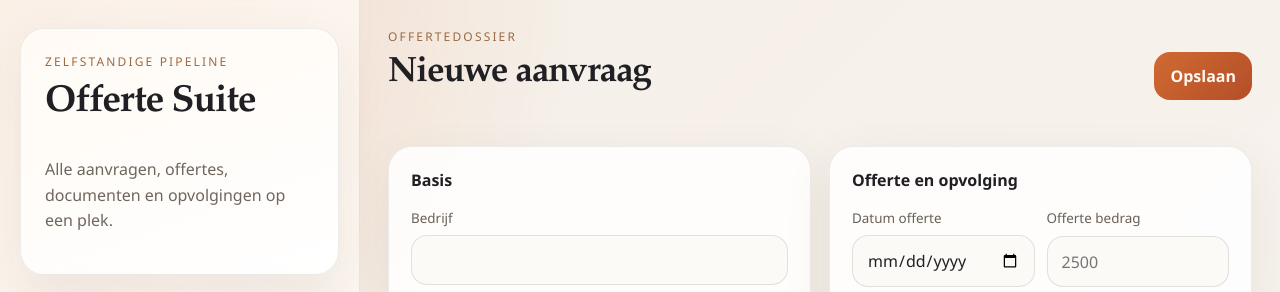
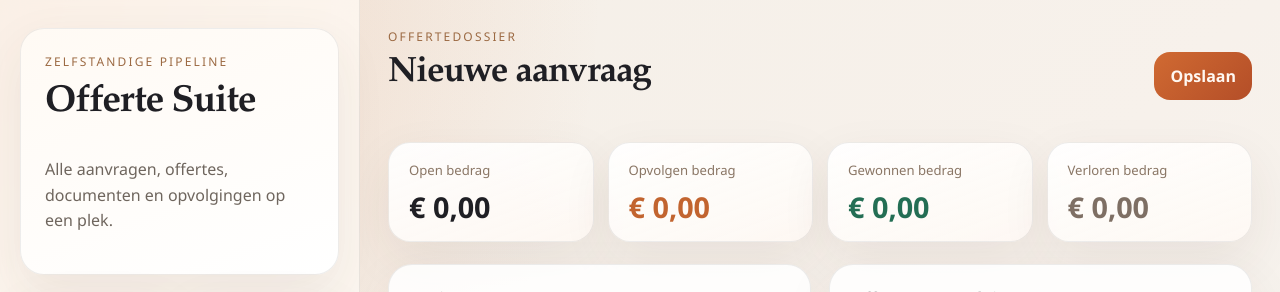
Before and after one commit to jwalphenaar/offerte-suite, a React (Vite) app in the folder web/: page / in a window 1280 px wide. Shown: the top 292 px of the page. Built offline with nearby package versions, Linux system fonts and the light colour scheme; no server answers; the database is empty.

Commit message:
add quote amount dashboard

```diff
--- a/web/src/App.jsx
+++ b/web/src/App.jsx
@@ -70,6 +70,10 @@ function getUrgency(item) {
   if (followUp < today) return 'overdue'
   if ((followUp - today) / 86400000 <= 2) return 'soon'
   return 'planned'
+}
+
+function sumQuoteAmounts(items) {
+  return items.reduce((total, item) => total + (Number(item.quote_amount) || 0), 0)
 }
 
 export default function App() {
@@ -308,6 +312,11 @@ export default function App() {
   const followUpItems = openItems.filter((item) => getUrgency(item) === 'overdue' || getUrgency(item) === 'soon')
   const sentQuotes = items.filter((item) => ['offerte_verstuurd', 'wacht_op_klant', 'opvolgen'].includes(item.status))
   const wonItems = items.filter((item) => item.status === 'gewonnen')
+  const lostItems = items.filter((item) => item.status === 'verloren')
+  const amountOpen = sumQuoteAmounts(openItems)
+  const amountFollowUp = sumQuoteAmounts(items.filter((item) => item.status === 'opvolgen'))
+  const amountWon = sumQuoteAmounts(wonItems)
+  const amountLost = sumQuoteAmounts(lostItems)
 
   return (
     <div className="suite-shell">
@@ -402,6 +411,25 @@ export default function App() {
         </div>
 
         {message ? <div className="feedback-banner">{message}</div> : null}
+
+        <section className="amount-dashboard">
+          <div className="amount-card">
+            <span>Open bedrag</span>
+            <strong>{formatCurrency(amountOpen)}</strong>
+          </div>
+          <div className="amount-card warn">
+            <span>Opvolgen bedrag</span>
+            <strong>{formatCurrency(amountFollowUp)}</strong>
+          </div>
+          <div className="amount-card success">
+            <span>Gewonnen bedrag</span>
+            <strong>{formatCurrency(amountWon)}</strong>
+          </div>
+          <div className="amount-card muted">
+            <span>Verloren bedrag</span>
+            <strong>{formatCurrency(amountLost)}</strong>
+          </div>
+        </section>
 
         <div className="form-grid">
           <section className="panel">
--- a/web/src/app.css
+++ b/web/src/app.css
@@ -165,6 +165,48 @@
 .suite-main {
   padding: 28px;
   overflow: auto;
+}
+
+.amount-dashboard {
+  margin-top: 18px;
+  display: grid;
+  grid-template-columns: repeat(4, minmax(0, 1fr));
+  gap: 14px;
+}
+
+.amount-card {
+  padding: 18px 20px;
+  border-radius: 22px;
+  border: 1px solid rgba(34, 29, 26, 0.08);
+  background:
+    linear-gradient(160deg, rgba(255, 255, 255, 0.92), rgba(255, 249, 244, 0.86));
+  box-shadow: 0 18px 50px rgba(77, 57, 33, 0.08);
+}
+
+.amount-card span {
+  display: block;
+  font-size: 0.82rem;
+  color: #8a7665;
+}
+
+.amount-card strong {
+  display: block;
+  margin-top: 12px;
+  font-size: 1.8rem;
+  line-height: 1.1;
+  font-weight: 700;
+}
+
+.amount-card.warn strong {
+  color: #c2642f;
+}
+
+.amount-card.success strong {
+  color: #236e54;
+}
+
+.amount-card.muted strong {
+  color: #7e6f64;
 }
 
 .main-header h2 {
@@ -353,6 +395,7 @@
     padding: 18px;
   }
 
+  .amount-dashboard,
   .form-grid {
     grid-template-columns: 1fr;
   }
```
